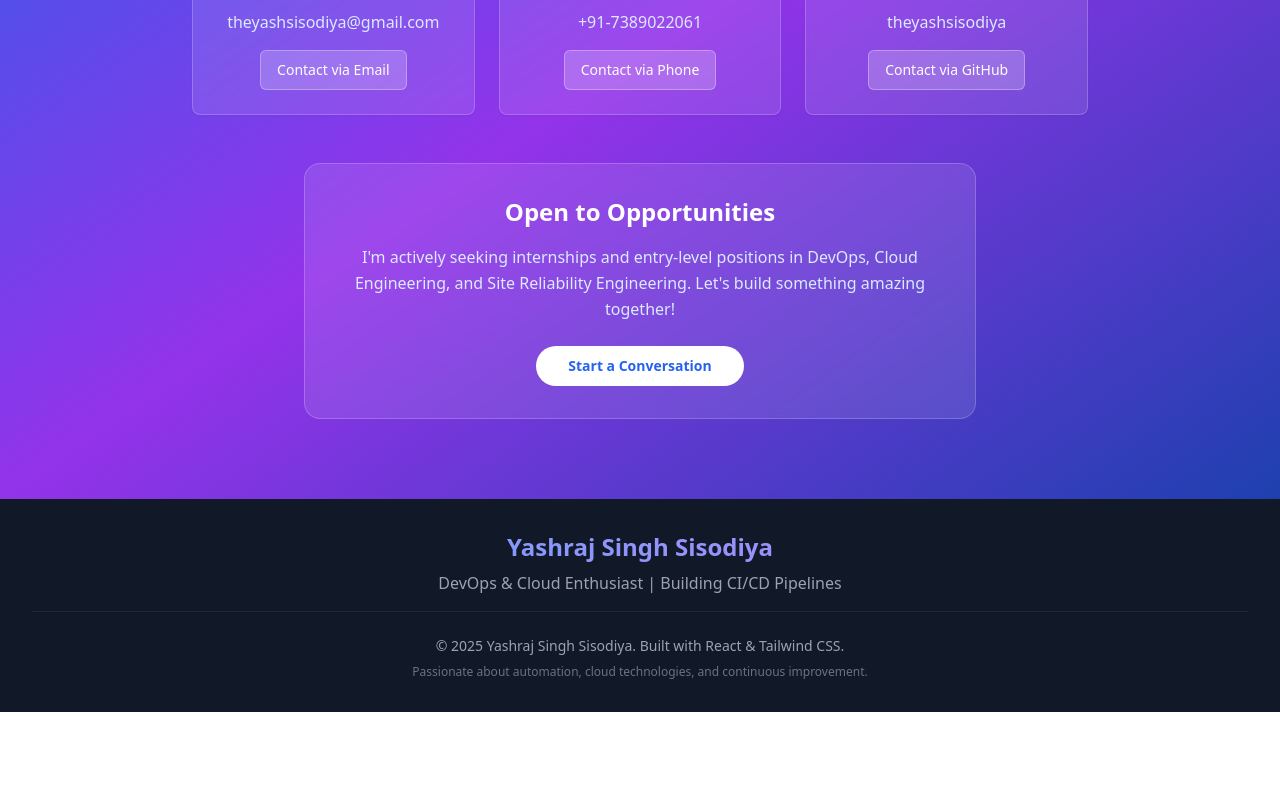
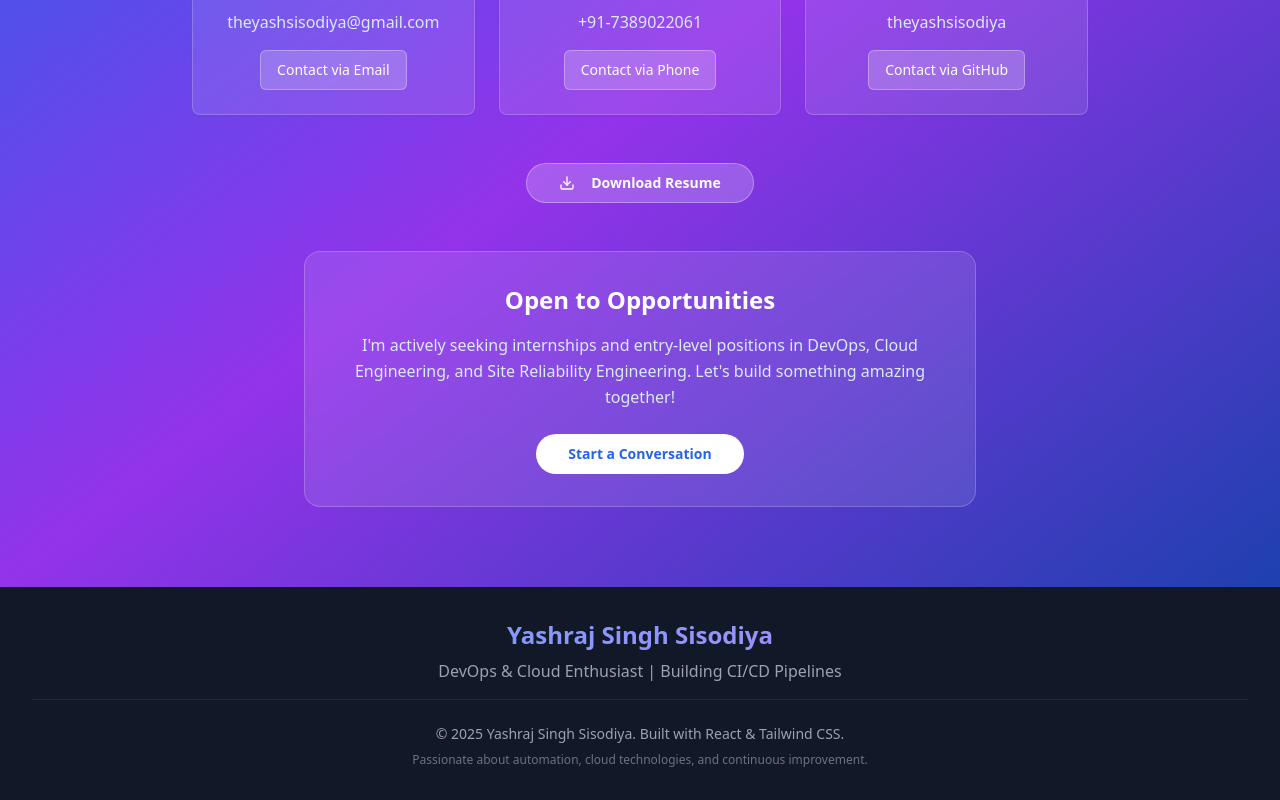
Before and after one commit to theyashsisodiya/yashraj-portfolio-architect, a React (Vite) app: page / in a window 1280 px wide. Shown: the part 2795-3595 px from the top of the page. Before the commit the page ends 3507 px from the top, so only its background shows below. Built offline with nearby package versions, Linux system fonts and the light colour scheme.

Commit message:
Add download resume button
Added a download resume button with a link to the user's resume.

```diff
--- a/src/components/Contact.tsx
+++ b/src/components/Contact.tsx
@@ -1,4 +1,5 @@
-import { Mail, Phone, Github } from 'lucide-react';
+
+import { Mail, Phone, Github, Download } from 'lucide-react';
 import { Card, CardContent } from '@/components/ui/card';
 import { Button } from '@/components/ui/button';
 import { useScrollAnimation } from '@/hooks/useScrollAnimation';
@@ -80,6 +81,23 @@ const Contact = () => {
           ))}
         </div>
 
+        <div className="text-center mb-12">
+          <Button
+            asChild
+            className="bg-white/20 border border-white/30 text-white hover:bg-white hover:text-blue-600 px-8 py-3 rounded-full font-semibold transition-all duration-300 transform hover:scale-105 hover:shadow-lg"
+          >
+            <a
+              href="https://github.com/theyashsisodiya/yashraj-portfolio-architect/blob/main/Yashraj_Sisodiya.pdf"
+              target="_blank"
+              rel="noopener noreferrer"
+              download
+            >
+              <Download className="w-5 h-5 mr-2" />
+              Download Resume
+            </a>
+          </Button>
+        </div>
+
         <div className="text-center">
           <div className="bg-white/10 backdrop-blur-sm rounded-2xl p-8 max-w-2xl mx-auto border border-white/20">
             <h3 className="text-2xl font-bold text-white mb-4">
```
